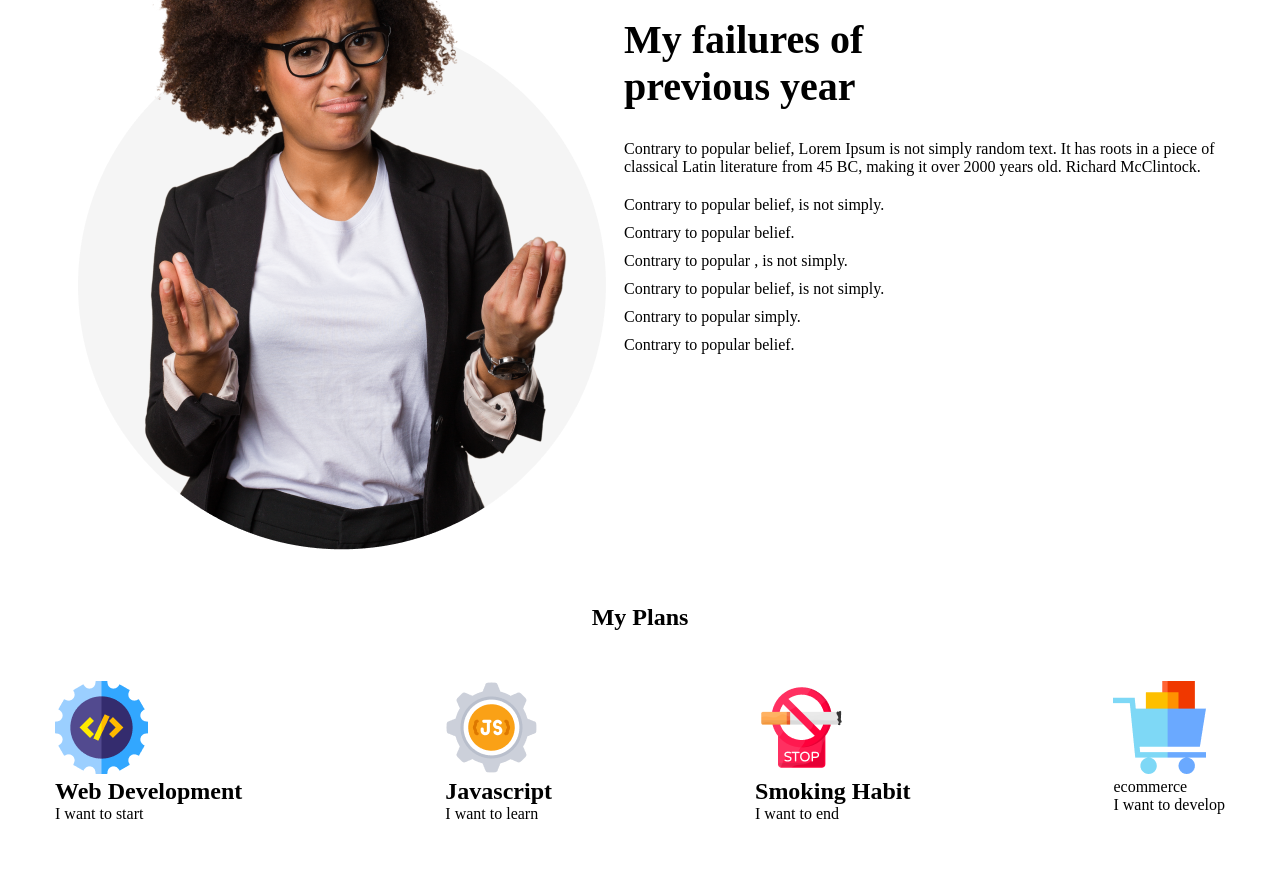
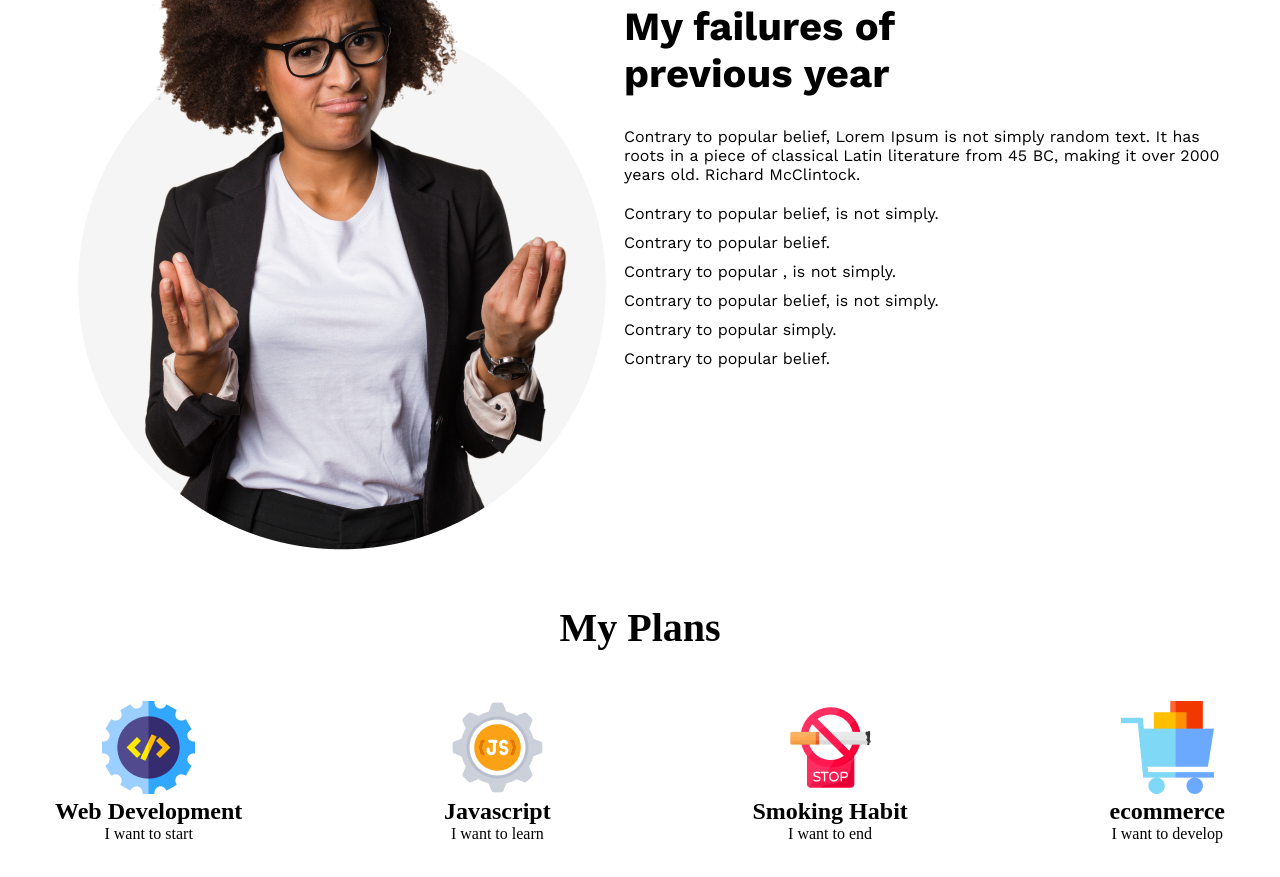
Before and after one commit to reaz950/new-year, a plain HTML site: page index.html in a window 1280 px wide. Shown: the part 793-1670 px from the top of the page. Before the commit the page ends 1616 px from the top, so only its background shows below. Drawn offline with nearby package versions, Linux system fonts and the light colour scheme.

Commit message:
Plan part added

```diff
--- a/index.html
+++ b/index.html
@@ -71,8 +71,7 @@
                 </div>
                 <div class="plan-item">
                     <img src="images/icons/ecom.png" alt="">
-                        <h2>
-                        </h2>ecommerce
+                        <h2>ecommerce</h2>
                         <p>I want to develop</p>
                     </img>
                 </div>
--- a/style.css
+++ b/style.css
@@ -56,6 +56,7 @@
     margin-top: 50px;
     display: flex;
     align-items: center;
+    font-family: "Work Sans";
 }
 .about-text h2{
     padding-right: 330px;
@@ -75,14 +76,20 @@
 }
 
 /* my Plan part start */
-
+#my-plan{
+    margin-top: 30px;
+    margin-bottom: 50px;
+}
 .my-plan-title{
     margin-top: 50px;
     margin-bottom: 50px;
     text-align: center  ;
+    font-size: 40px;
+    font-weight: 700;
 }
 
 .plan-items{
     display: flex;
     justify-content: space-between;
+    text-align: center;
 }
```
